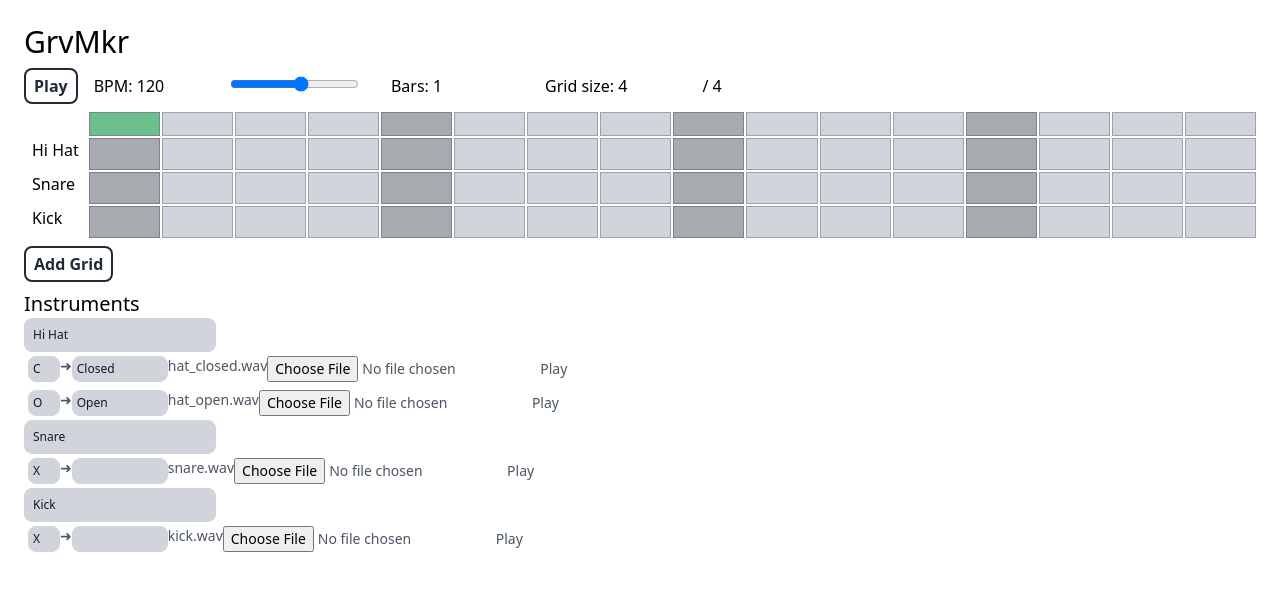
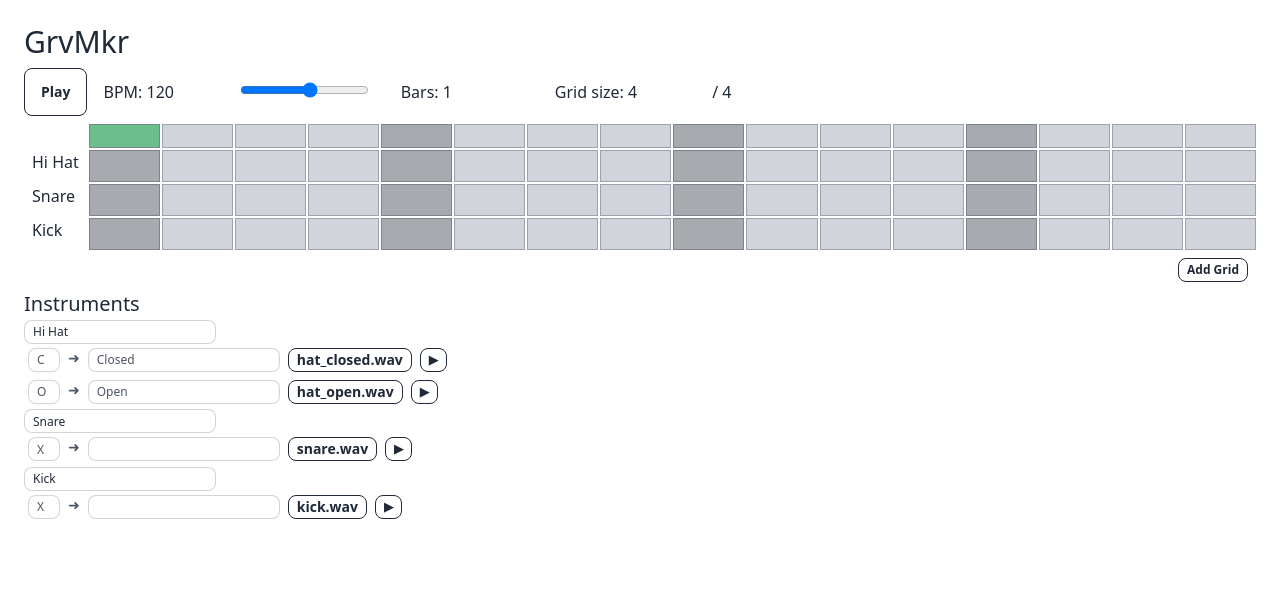
Before and after one commit to OliverCulleyDeLange/grvmkr, a SvelteKit app: page / in a window 1280 px wide. Shown: the top 590 px of the page. Built offline with nearby package versions, Linux system fonts and the light colour scheme; no server answers.

Commit message:
Add daisyui for component styling

```diff
--- a/package.json
+++ b/package.json
@@ -22,6 +22,7 @@
 		"@sveltejs/vite-plugin-svelte": "^5.0.0",
 		"@tailwindcss/typography": "^0.5.16",
 		"autoprefixer": "^10.4.20",
+		"daisyui": "^4.12.23",
 		"eslint": "^9.18.0",
 		"eslint-config-prettier": "^10.0.1",
 		"eslint-plugin-svelte": "^2.46.1",
--- a/src/routes/+page.svelte
+++ b/src/routes/+page.svelte
@@ -16,6 +16,8 @@
 	<h1 class="text-3xl">GrvMkr</h1>
 	{#if instrumentManager}
 		<Grids {instrumentManager} />
-		<Instruments {instrumentManager} />
+		<div class="print:hidden">
+			<Instruments {instrumentManager} />
+		</div>
 	{/if}
 </div>
--- a/src/routes/Grid.svelte
+++ b/src/routes/Grid.svelte
@@ -18,13 +18,16 @@
 	});
 </script>
 
-<div class="grid break-after-page" style="--cells: {cells};">
+<div class="grid" style="--cells: {cells};">
 	<!-- Beat indicator -->
 	<div class="beat-indicator">
 		{#each Array(cells) as _, currentCell}
 			<div
 				class="flex h-6 items-center justify-center border border-gray-400 {currentCell %
-					grid.beatNoteFraction == 0 ? 'brightness-[0.8]' : ''}"
+					grid.beatNoteFraction ==
+				0
+					? 'brightness-[0.8]'
+					: ''}"
 				class:bg-green-300={currentCell == currentColumn}
 				class:bg-gray-300={currentCell != currentColumn}
 			>
@@ -47,7 +50,6 @@
 			/>
 		{/each}
 	{/each}
-
 </div>
 
 <style>
@@ -55,6 +57,8 @@
 		display: grid;
 		grid-template-columns: auto repeat(var(--cells), 1fr);
 		gap: 2px;
+		break-inside: avoid;
+		page-break-inside: avoid;
 	}
 
 	.beat-indicator {
--- a/src/routes/GridCell.svelte
+++ b/src/routes/GridCell.svelte
@@ -1,7 +1,12 @@
-<script lang='ts'>
-    let { text, darken, onTap} = $props();
+<script lang="ts">
+	let { text, darken, onTap } = $props();
 </script>
 
-<button onclick={onTap} class="h-8 bg-gray-300 flex items-center justify-center border border-gray-400 {darken ? "brightness-[0.8]" : ""}">
-   {text}
+<button
+	onclick={onTap}
+	class="flex h-8 items-center justify-center border border-gray-400 bg-gray-300 {darken
+		? 'brightness-[0.8]'
+		: ''}"
+>
+	{text}
 </button>
--- a/src/routes/GridConfig.svelte
+++ b/src/routes/GridConfig.svelte
@@ -8,10 +8,10 @@
 	}: { grid: GridModel; togglePlaying: TogglePlaying } = $props();
 </script>
 
-<div class="flex flex-left items-center flex-end">
+<div class="flex flex-left items-center flex-end break-after-avoid">
 	<button
 		onclick={() => togglePlaying(!grid.playing)}
-		class="my-2 rounded-lg border-2 border-gray-800 px-2 py-1 font-semibold text-gray-800 hover:bg-gray-200 focus:outline-none focus:ring-2 focus:ring-blue-300 print:invisible"
+		class="my-2 btn btn-outline print:invisible"
 	>
 		{grid.playing ? 'Stop' : 'Play'}
 	</button>
--- a/src/routes/Grids.svelte
+++ b/src/routes/Grids.svelte
@@ -95,9 +95,8 @@
 		/>
 {/each}
 
-<button
-	onclick={addGrid}
-	class="my-2 rounded-lg border-2 border-gray-800 px-2 py-1 font-semibold text-gray-800 hover:bg-gray-200 focus:outline-none focus:ring-2 focus:ring-blue-300 print:hidden"
->
+<div class="flex">
+	<button onclick={addGrid} class="btn btn-outline btn-xs m-2 ml-auto print:hidden">
 		Add Grid
 	</button>
+</div>
--- a/src/routes/Instruments.svelte
+++ b/src/routes/Instruments.svelte
@@ -6,11 +6,10 @@
 	function handleFile(event: Event, instrumentId: InstrumentId, hitId: HitId) {
 		const fileInput = event.target as HTMLInputElement;
 		if (fileInput.files && fileInput.files[0]) {
-			let file = fileInput.files[0]
-			instrumentManager.onChangeSample(file, instrumentId, hitId)
+			let file = fileInput.files[0];
+			instrumentManager.onChangeSample(file, instrumentId, hitId);
 		}
 	}
-
 </script>
 
 <h1 class="text-xl">Instruments</h1>
@@ -19,16 +18,16 @@
 		value={instrument.name}
 		oninput={(e) => instrumentManager.onChangeName(e.target.value, instrumentId)}
 		type="text"
-		class="block rounded-lg border border-gray-300 bg-gray-300 p-2 text-xs text-gray-900 focus:border-blue-500 focus:ring-blue-500"
+		class="input input-bordered input-xs"
 	/>
 	{#each [...instrument.hitTypes] as [hitId, hit]}
 		<ul class="text-sm text-gray-600">
-			<li class="flex-right flex p-1">
+			<li class="flex-right flex p-1 gap-2">
 				<input
 					value={hit.key}
 					oninput={(e) => instrumentManager.onChangeHitKey(e.target.value, instrumentId, hitId)}
 					type="text"
-					class="block w-8 rounded-lg border border-gray-300 bg-gray-300 p-1 text-xs text-gray-900 focus:border-blue-500 focus:ring-blue-500"
+					class="input input-bordered input-xs w-8"
 				/>
 				➜
 				<input
@@ -36,11 +35,20 @@
 					oninput={(e) =>
 						instrumentManager.onChangeHitDescription(e.target.value, instrumentId, hitId)}
 					type="text"
-					class="block w-24 rounded-lg border border-gray-300 bg-gray-300 p-1 text-xs text-gray-900 focus:border-blue-500 focus:ring-blue-500"
+					class="input input-bordered input-xs"
 				/>
-				{hit.audioFileName}
-				<input type="file" onchange={(e) => handleFile(e, instrumentId, hitId)} accept="audio/*" />
-				<button onclick={() => instrumentManager.play(instrumentId, hitId)}>Play</button>
+
+				<!-- This button is a proxy for the input below it to hide the un-needed file input UI -->
+				<button
+					class="btn btn-xs btn-outline text-center text-sm font-semibold"
+					onclick={() => document.getElementById('hidden-file-input')?.click()}
+				>
+					{hit.audioFileName}
+				</button>
+				<input id="hidden-file-input" type="file" onchange={(e) => handleFile(e, instrumentId, hitId)} accept="audio/*" hidden/>
+
+				<!-- Play button -->
+				<button class="btn btn-xs btn-outline" onclick={() => instrumentManager.play(instrumentId, hitId)}>▶︎</button>
 			</li>
 		</ul>
 	{/each}
--- a/src/styles.css
+++ b/src/styles.css
@@ -1,7 +1,8 @@
 @layer base {
-    @media print {
-      @page {
-        size: landscape;
-      }
+  @media print {
+    @page {
+      size: landscape;
     }
+
   }
+}
--- a/tailwind.config.ts
+++ b/tailwind.config.ts
@@ -1,4 +1,5 @@
 import typography from '@tailwindcss/typography';
+import daisyui from "daisyui"
 import type { Config } from 'tailwindcss';
 
 export default {
@@ -8,5 +9,8 @@ export default {
     extend: {}
   },
 
-  plugins: [typography]
+  plugins: [
+    typography,
+    daisyui,
+  ]
 } satisfies Config;
```
Also changed, not shown: 1 other file (tests, documents, lock files or other folders). Lines whose indentation alone changed are shown as unchanged.
